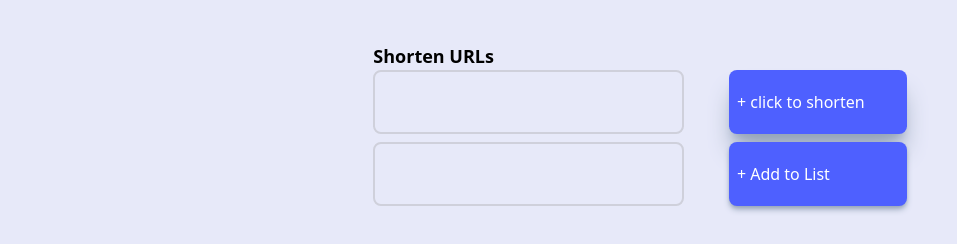
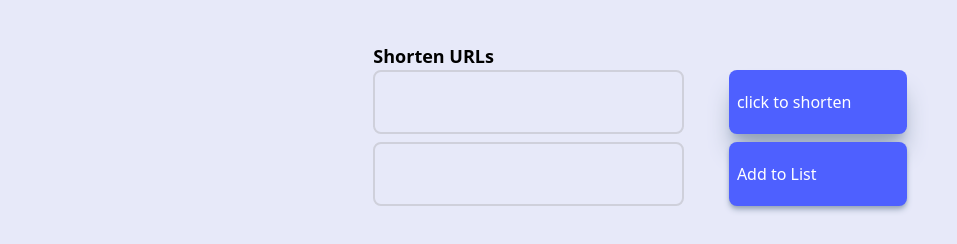
Before and after one commit to divitcr7/COMP-543-Frontend, a React (Create React App) app: page /shorten in a window 1280 px wide. Shown: the part 128-372 px from the top of the page, without its empty margins (0-957 px from the left). Built offline with nearby package versions, Linux system fonts and the light colour scheme; sample sign-in values are in the browser's storage.

Commit message:
Register and signin

```diff
--- a/src/screens/Shorten.js
+++ b/src/screens/Shorten.js
@@ -1,80 +1,148 @@
-import React from 'react'
-import { Link } from 'react-router-dom'
+import React, {useState} from 'react'
+import {Link} from 'react-router-dom'
 
 function Shorten() {
+
+    const [longUrl, setLongUrl] = useState('');
+    const [shortenedUrls, setShortenedUrls] = useState([]);
+
+    const handleShorten = async () => {
+        // Shorten the URL
+        const response = await fetch('http://localhost:8080/api/shorten', {
+            method: 'POST',
+            headers: {
+                'Content-Type': 'application/json',
+            },
+            body: JSON.stringify({longUrl}),
+        });
+        if (response.ok) {
+            const shortUrl = await response.text();
+            setShortenedUrls(prevUrls => [...prevUrls, shortUrl]);// Clear the input field
+        } else {
+            alert('Failed to shorten URL');
+        }
+    };
+
+    const handleSave = async (shortUrl) => {
+        // Save the URL
+        // get the user ID from the local storage
+        const userId = localStorage.getItem('userId');
+        const response = await fetch('http://localhost:8080/api/save', {
+            method: 'POST',
+            headers: {
+                'Content-Type': 'application/json',
+            },
+            body: JSON.stringify({shortUrlKey: shortUrl, longUrl, userId}),
+        });
+        if (!response.ok) {
+            // Show an alert if the URL failed to save
+            alert('Failed to save URL');
+        } else {
+            // Clear the input field
+            setLongUrl('');
+            // Show a success message
+            alert('URL saved successfully');
+        }
+    };
+
     return (
         <div className='bg-[#e7e9f9] w-100vh justify-center items-center'>
-        <div className='w-screen flex justify-center pt-10' >
-            <div className='text-red-500 text-3xl' style={{ position: 'absolute', left: '20px' }}>
+            <div className='w-screen flex justify-center pt-10'>
+                <div className='text-red-500 text-3xl' style={{position: 'absolute', left: '20px'}}>
                     Shortly
                 </div>
 
                 <button className='bg-[#f3f4ff] w-40 h-[50px] rounded-lg flex items-center justify-evenly shadow-md'>
-                <Link to ='/URLs' className = 'text-blue-500'> Shortly.com</Link>
-                <span className = 'text-red-500' style={{ position: 'relative', left: '12px' }}> X </span>
+                    <Link to='/URLs' className='text-blue-500'> Shortly.com</Link>
+                    <span className='text-red-500' style={{position: 'relative', left: '12px'}}> X </span>
                 </button>
             </div>
 
-        <div className = 'w-screen flex items-center justify-center'>
-            <div className = 'flex-column w-5/12'>
-                <div className = 'mt-20 flex justify-items-start w-80'>
-                    <div className = 'font-semibold text-lg'>  Shorten URLs   </div>
+            <div className='w-screen flex items-center justify-center'>
+                <div className='flex-column w-5/12'>
+                    <div className='mt-20 flex justify-items-start w-80'>
+                        <div className='font-semibold text-lg'> Shorten URLs</div>
                     </div>
 
-                <div className = 'flex justify-between'>
-                    <input type='text' className='bg-[#e7e9f9] rounded-lg border-[#cfd0db] border-2 h-16 mb-1.5 w-7/12'></input>
-                    <button className='text-white text-left rounded-lg bg-[#4e60ff] p-2 h-16  mb-2 z-5 shadow-xl shadow-slate-400 w-2/6'>+ click to shorten</button>
+                    <div className='flex justify-between'>
+                        <input
+                            type='text'
+                            value={longUrl}
+                            onChange={(e) => setLongUrl(e.target.value)}
+                            className='bg-[#e7e9f9] rounded-lg border-[#cfd0db] border-2 h-16 mb-1.5 w-7/12'
+                        />
+                        <button
+                            onClick={handleShorten}
+                            className='text-white text-left rounded-lg bg-[#4e60ff] p-2 h-16 mb-2 z-5 shadow-xl shadow-slate-400 w-2/6'
+                        >
+                            click to shorten
+                        </button>
                     </div>
 
-                <div className = 'flex justify-between'>
-                    <input type='text' className='bg-[#e7e9f9] rounded-lg border-[#cfd0db] border-2 h-16 w-7/12'></input>
-                    <button className='text-white text-left rounded-lg bg-[#4e60ff] p-2  h-16  z-5 shadow-md shadow-slate-400 w-2/6'>+ Add to List</button>
+                    <div className='flex justify-between'>
+                        <input type='text'
+                               className='bg-[#e7e9f9] rounded-lg border-[#cfd0db] border-2 h-16 w-7/12'></input>
+                        <button
+                            className='text-white text-left rounded-lg bg-[#4e60ff] p-2  h-16  z-5 shadow-md shadow-slate-400 w-2/6'>Add
+                            to List
+                        </button>
                     </div>
 
-                <button className = 'w-full border-[2px] border-[#ff4e4e] mt-10 h-16 rounded-lg text-[#ff4e4e]'> Save </button>
+                    <button
+                        className='w-full border-[2px] border-[#ff4e4e] mt-10 h-16 rounded-lg text-[#ff4e4e]'> Save
+                    </button>
 
-                <div className = 'flex justify-around m-10'>
-                    <button className = 'text-white bg-[#4e60ff] h-14 rounded-lg w-36 shadow-xl shadow-slate-400'>Go Pro</button>
-                    <Link to = '/'>
-                    <button className = 'text-white bg-[#ff4e4e] h-14 rounded-lg w-36 shadow-xl shadow-slate-400'> Login </button>
+                    <div className='flex justify-around m-10'>
+                        <button className='text-white bg-[#4e60ff] h-14 rounded-lg w-36 shadow-xl shadow-slate-400'>Go
+                            Pro
+                        </button>
+                        <Link to='/'>
+                            <button
+                                className='text-white bg-[#ff4e4e] h-14 rounded-lg w-36 shadow-xl shadow-slate-400'> Login
+                            </button>
                         </Link>
                     </div>
-                <div className = 'flex justify-center font-semibold mt-1'>
-                <Link to = '/'> Back to Login</Link>
+                    <div className='flex justify-center font-semibold mt-1'>
+                        <Link to='/'> Back to Login</Link>
                     </div>
 
-                <div className = 'mt-20 flex justify-items-start w-80'>
-                    <div className = 'font-semibold text-lg'>  Shortened URLs   </div>
+                    <div className='mt-20 flex justify-items-start w-80'>
+                        <div className='font-semibold text-lg'> Shortened URLs</div>
                     </div>
 
-                <div className = 'bg-[#e7e9f9]'>
-                <div className = 'w-full bg-[#f3f4ff] mt-10 h-16 rounded-lg flex items-center justify-between'>
-                        <a className = 'w-3/12 text-center text-blue-600' href='shortly/73es3g'> shortly/73es3g </a>
-                        <div className = 'truncate w-3/12'> asjhdfbaklsjehfbklauwefblkausebfnlkjasefbnilajsebfnilusebnflkwhaebfliauwhfliusehfiopuwehfiopesuh</div>
-                        <div className = 'w-1/12'> X </div>
+                    <div className='bg-[#e7e9f9]'>
+                        <div className='w-full bg-[#f3f4ff] mt-10 h-16 rounded-lg flex items-center justify-between'>
+                            <a className='w-3/12 text-center text-blue-600' href='shortly/73es3g'> shortly/73es3g </a>
+                            <div
+                                className='truncate w-3/12'> asjhdfbaklsjehfbklauwefblkausebfnlkjasefbnilajsebfnilusebnflkwhaebfliauwhfliusehfiopuwehfiopesuh
+                            </div>
+                            <div className='w-1/12'> X</div>
                         </div>
 
-                 <div className = 'w-full mt-10 h-16 rounded-lg flex items-center justify-between'>
-                        <a className = 'w-3/12 text-center text-blue-600' href='shortly/73es3g'> shortly/73es3g </a>
-                        <div className = 'truncate w-3/12'> asjhdfbaklsjehfbklauwefblkausebfnlkjasefbnilajsebfnilusebnflkwhaebfliauwhfliusehfiopuwehfiopesuh</div>
-                        <div className = 'w-1/12'> X </div>
+                        <div className='w-full mt-10 h-16 rounded-lg flex items-center justify-between'>
+                            <a className='w-3/12 text-center text-blue-600' href='shortly/73es3g'> shortly/73es3g </a>
+                            <div
+                                className='truncate w-3/12'> asjhdfbaklsjehfbklauwefblkausebfnlkjasefbnilajsebfnilusebnflkwhaebfliauwhfliusehfiopuwehfiopesuh
+                            </div>
+                            <div className='w-1/12'> X</div>
                         </div>
 
-                 <div className = 'w-full bg-[#f3f4ff] mt-10 h-16 rounded-lg flex items-center justify-between'>
-                        <a className = 'w-3/12 text-center text-blue-600' href='shortly/73es3g'> shortly/73es3g </a>
-                        <div className = 'truncate w-3/12'> asjhdfbaklsjehfbklauwefblkausebfnlkjasefbnilajsebfnilusebnflkwhaebfliauwhfliusehfiopuwehfiopesuh</div>
-                        <div className = 'w-1/12'> X </div>
+                        <div className='w-full bg-[#f3f4ff] mt-10 h-16 rounded-lg flex items-center justify-between'>
+                            <a className='w-3/12 text-center text-blue-600' href='shortly/73es3g'> shortly/73es3g </a>
+                            <div
+                                className='truncate w-3/12'> asjhdfbaklsjehfbklauwefblkausebfnlkjasefbnilajsebfnilusebnflkwhaebfliauwhfliusehfiopuwehfiopesuh
+                            </div>
+                            <div className='w-1/12'> X</div>
                         </div>
 
-                 <div className = 'w-full mt-10 h-16 rounded-lg flex items-center justify-between'>
-                        <a className = 'w-3/12 text-center text-blue-600' href='shortly/73es3g'> shortly/73es3g </a>
-                        <div className = 'truncate w-3/12'> asjhdfbaklsjehfbklauwefblkausebfnlkjasefbnilajsebfnilusebnflkwhaebfliauwhfliusehfiopuwehfiopesuh</div>
-                        <div className = 'w-1/12'> X </div>
+                        <div className='w-full mt-10 h-16 rounded-lg flex items-center justify-between'>
+                            <a className='w-3/12 text-center text-blue-600' href='shortly/73es3g'> shortly/73es3g </a>
+                            <div
+                                className='truncate w-3/12'> asjhdfbaklsjehfbklauwefblkausebfnlkjasefbnilajsebfnilusebnflkwhaebfliauwhfliusehfiopuwehfiopesuh
+                            </div>
+                            <div className='w-1/12'> X</div>
                         </div>
                     </div>
-
-
-
 
 
                 </div>
```
Lines whose indentation alone changed are shown as unchanged.
